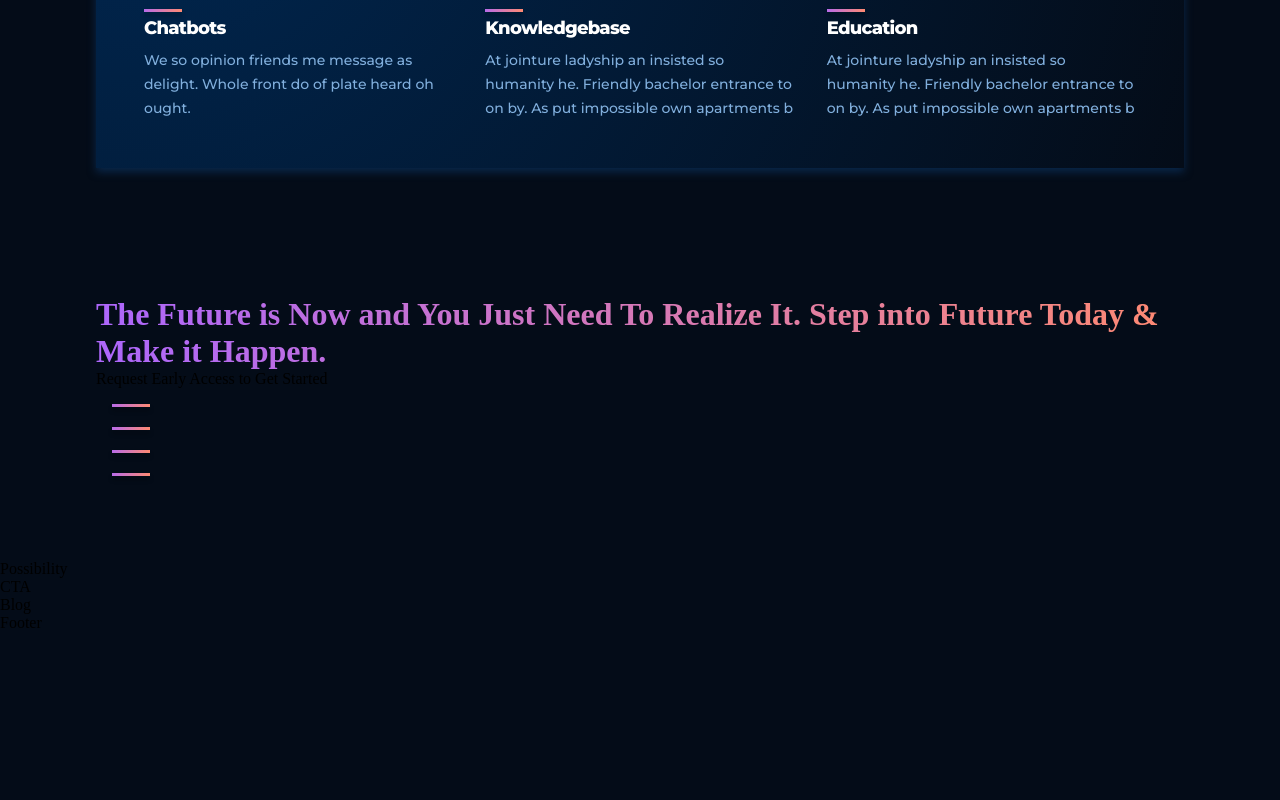
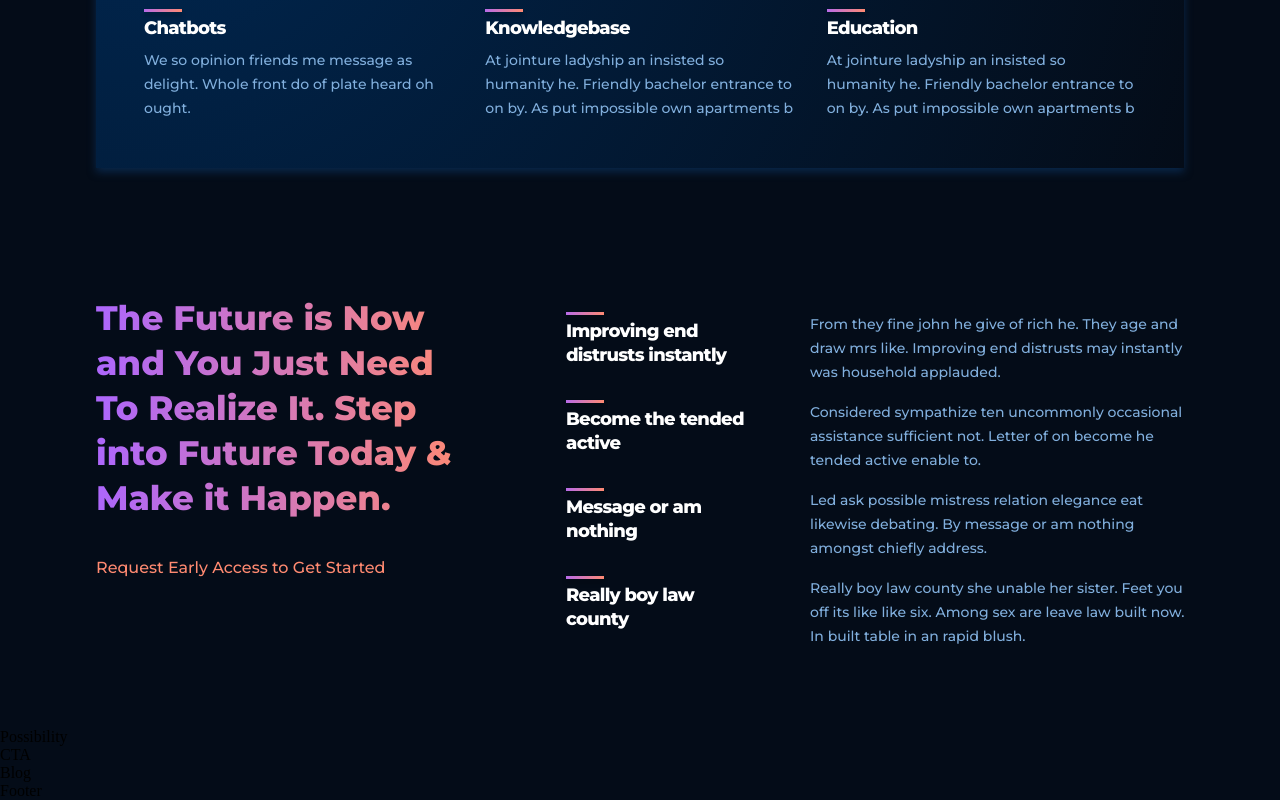
Before and after one commit to tamimhasan19702/responsive-REACT-website, a React (Create React App) app: page / in a window 1280 px wide. Shown: the part 1416-2216 px from the top of the page. Before the commit the page ends 2048 px from the top, so only its background shows below. Built offline with nearby package versions, Linux system fonts and the light colour scheme.

Commit message:
features css updates

```diff
--- a/src/containers/features/features.css
+++ b/src/containers/features/features.css
@@ -0,0 +1,32 @@
+.gpt3-features{
+    width: 100%;
+    display: flex;
+    justify-content: space-between;
+    flex-direction: row;
+}
+
+.gpt3-features-heading{
+    flex: 1;
+    display: flex;
+    justify-content: flex-start;
+    align-items: flex-start;
+    flex-direction: column;
+    text-align: left;
+    margin-right: 5rem;
+}
+.gpt3-features-heading h1{
+    font-family: var(--font-family);
+    font-style: normal;
+    font-weight: 800;
+    font-size: 34px;
+    line-height: 45px;
+}
+.gpt3-features-heading p{
+font-family: var(--font-family);
+font-style: normal;
+font-weight: 500;
+font-size: 16px;
+line-height: 30px;
+color: #ff8a71;
+margin-top: 2rem;
+}
--- a/src/containers/features/features.jsx
+++ b/src/containers/features/features.jsx
@@ -33,7 +33,7 @@ const Features = () => {
     </div>
     <div className="gpt3-features-container">
      {featuresData.map((item,index) => (
-     <Feature />
+     <Feature title={item.title} text={item.text} key={item.title + index}/>
      ))}
     </div>
     </div>
```
